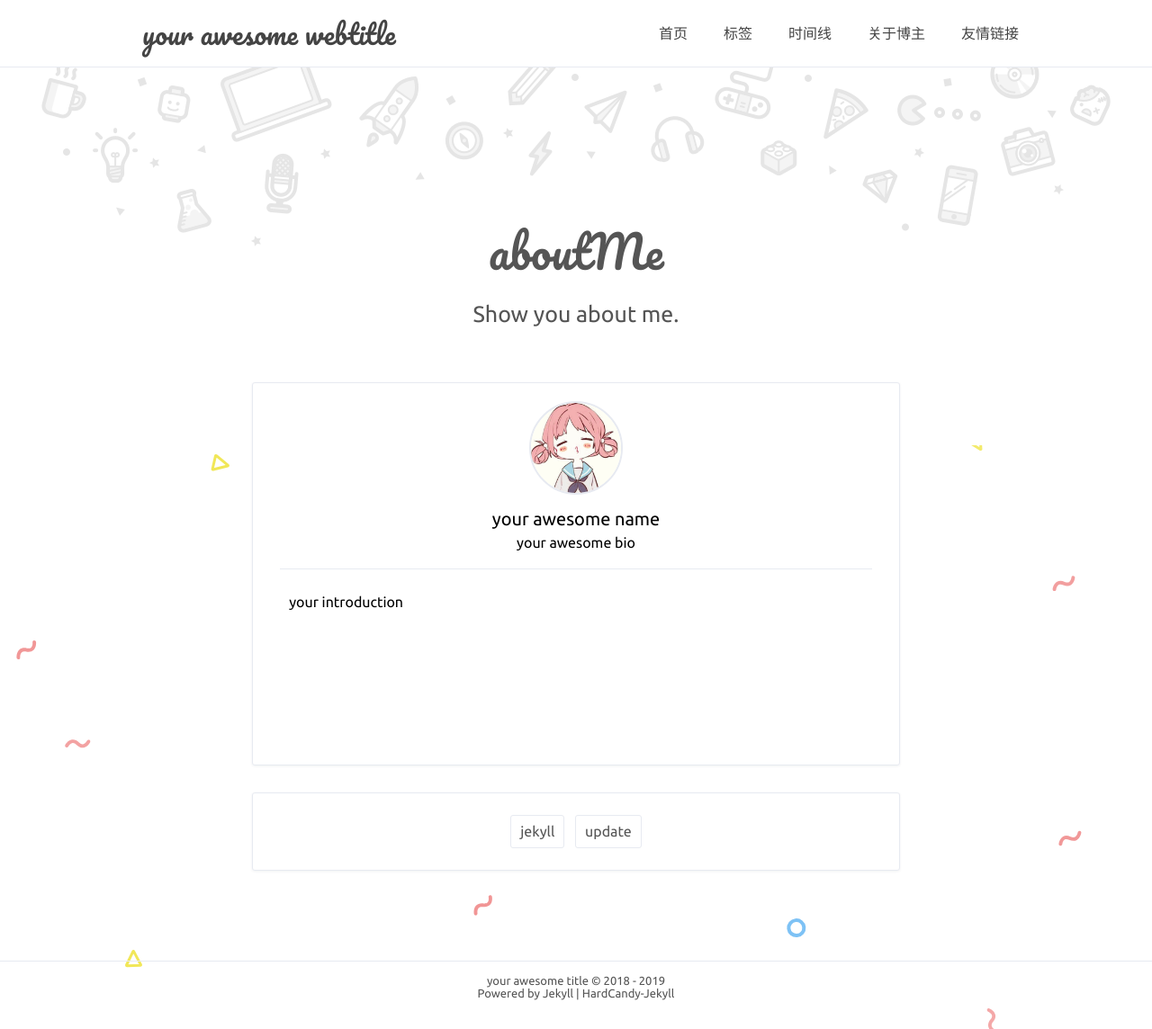
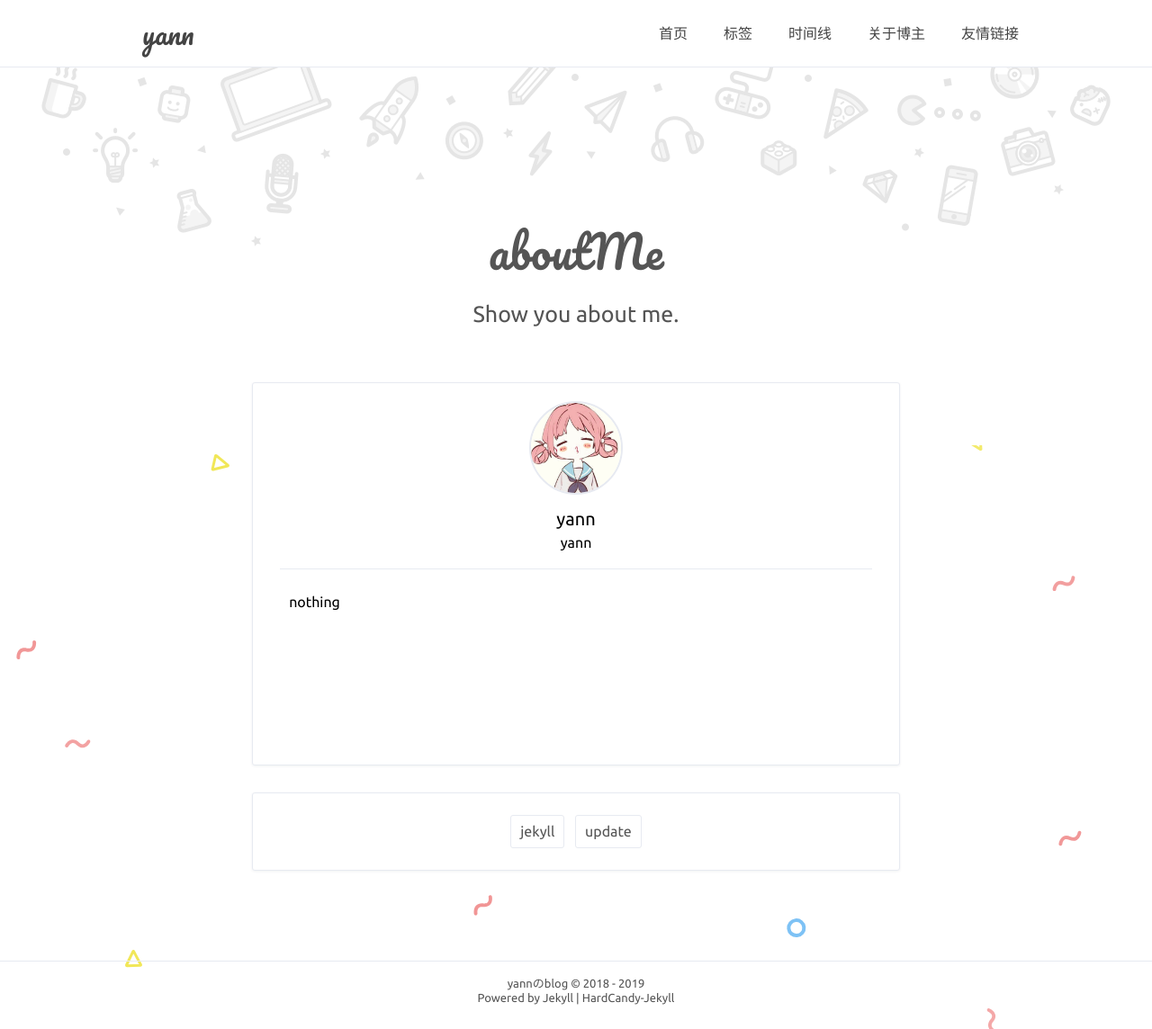
Before and after one commit to Yann-Liu-Yiyang/Yann-Liu-Yiyang.github.io, a Jekyll site: the page built from about.html, in a window 1280 px wide. Shown: the whole page at 90% size. Built offline with Jekyll 4.4.1, drawn with Linux system fonts in a browser that asks for light colours; comment, search, counter and statistics services are not loaded.

Commit message:
Update _config.yml

```diff
--- a/_config.yml
+++ b/_config.yml
@@ -1,8 +1,8 @@
 # Site settings 配置站点
-title: 'your awesome title'
-description: 'your web description'
-keywords: 'your web keywords, another keywords'
-url: 'https://abc.github.io' # your host
+title: 'yannのblog'
+description: 'nothing'
+keywords: 'nothing'
+url: 'https://yann-liu-yiyang.github.io/' # your host
 
 # nav 中文字符空格：&emsp;
 nav: # 最佳体验 六个标签 且最好每个标签不超过4中文字
@@ -14,12 +14,12 @@ nav: # 最佳体验 六个标签 且最好每个标签不超过4中文字
 
 # 博主
 author: true
-name: 'your awesome name'
-NickName: 'your awesome nickname'
-webtitle: 'your awesome webtitle'
-bio: 'your awesome bio'
+name: 'yann'
+NickName: 'yann'
+webtitle: 'yann'
+bio: 'yann'
 about: true
-aboutyou: 'your introduction'
+aboutyou: 'nothing'
 portraits: '/assets/profile.jpeg' # your portraits image file path
 
 # SNS
```
